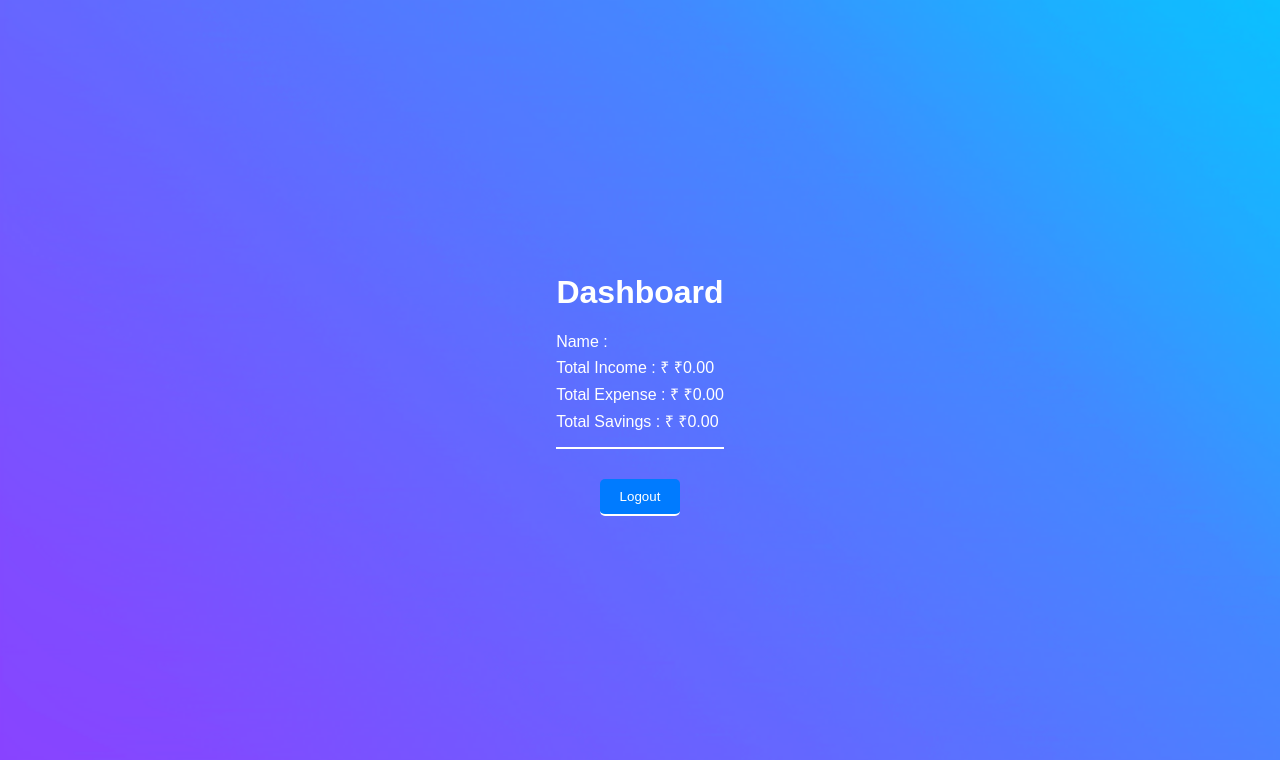
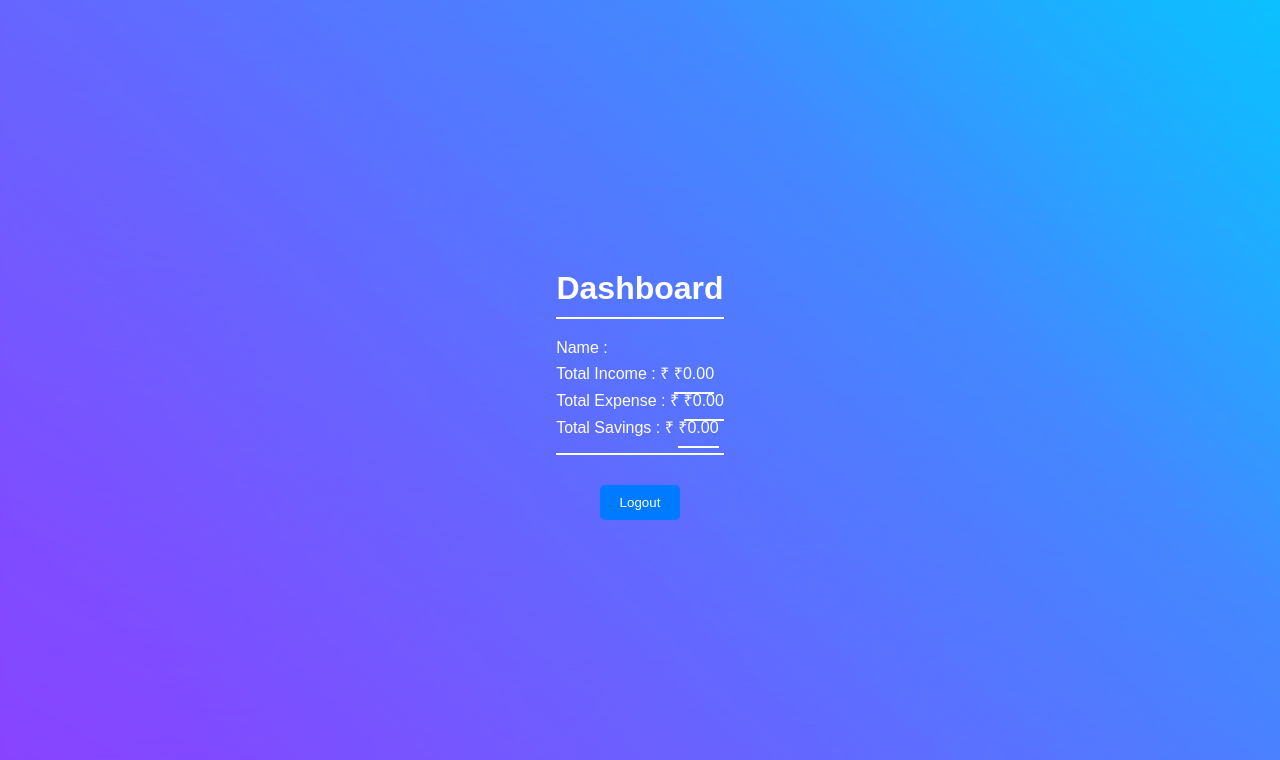
Before and after one commit to ArunKBiju/Expense-Tracker, a PHP site: page /dashboard.html in a window 1280 px wide. Shown: the top 760 px of the page. Run offline with PHP 8.4, Linux system fonts and the light colour scheme.

Commit message:
Update dashboard.css

```diff
--- a/dashboard.css
+++ b/dashboard.css
@@ -44,7 +44,48 @@ button {
 
 /* Add this CSS to create a white line below each section */
 .container > *:not(h1) {
-    border-bottom: 0.7mm solid white;
     padding-bottom: 10px; /* Adjust as needed */
     margin-bottom: 10px; /* Adjust as needed */
 }
+
+/* Add an additional line break after the heading */
+.container h1 {
+    margin-bottom: 10px; /* Adjust as needed */
+}
+
+/* Add a white line after the heading */
+.container h1:after {
+    content: "";
+    display: block;
+    border-bottom: 0.7mm solid white;
+    margin-top: 10px; /* Adjust as needed */
+    margin-bottom: 10px; /* Adjust as needed */
+}
+
+/* Add a white line after the name area */
+.info {
+    margin-bottom: 10px; /* Adjust as needed */
+    border-bottom: 0.7mm solid white;
+    padding-bottom: 10px; /* Adjust as needed */
+}
+
+/* Add a white line after the total income */
+#total-income {
+    margin-bottom: 10px; /* Adjust as needed */
+    border-bottom: 0.7mm solid white;
+    padding-bottom: 10px; /* Adjust as needed */
+}
+
+/* Add a white line after the total expense */
+#total-expense {
+    margin-bottom: 10px; /* Adjust as needed */
+    border-bottom: 0.7mm solid white;
+    padding-bottom: 10px; /* Adjust as needed */
+}
+
+/* Add a white line after the total savings */
+#total-savings {
+    margin-bottom: 10px; /* Adjust as needed */
+    border-bottom: 0.7mm solid white;
+    padding-bottom: 10px; /* Adjust as needed */
+}
```
